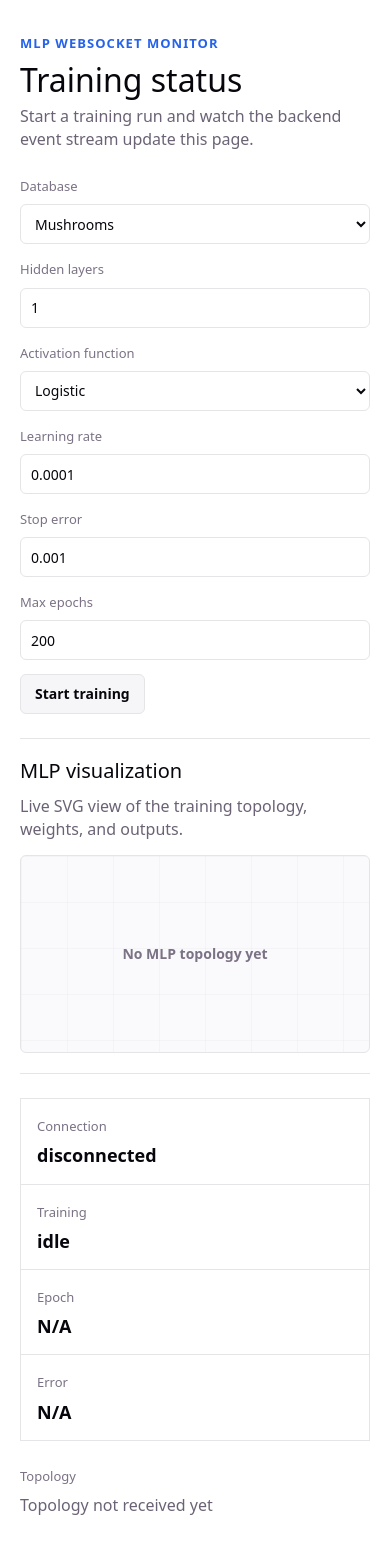
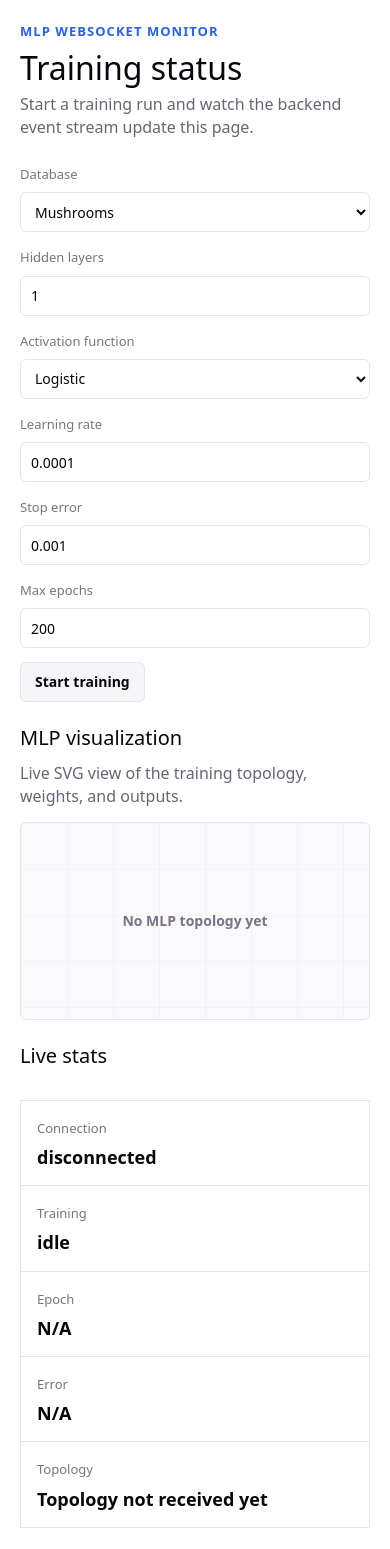
Before and after one commit to stiigp/portf-MLP, a React (Vite) app in the folder frontend/: page / in a window 390 px wide. Built offline with nearby package versions, Linux system fonts and the light colour scheme.

Commit message:
feat(frontend): horizontal layout

```diff
--- a/frontend/src/App.css
+++ b/frontend/src/App.css
@@ -1,17 +1,33 @@
 .app-shell {
   min-height: 100svh;
-  display: flex;
-  align-items: center;
-  justify-content: center;
-  padding: 32px 20px;
+  padding: 24px;
   box-sizing: border-box;
 }
 
-.training-panel {
-  width: min(920px, 100%);
+.training-layout {
+  width: 100%;
+  min-height: calc(100svh - 48px);
+  display: grid;
+  grid-template-columns: minmax(240px, 300px) minmax(520px, 1fr) minmax(220px, 280px);
+  gap: 24px;
+  align-items: stretch;
+}
+
+.controls-panel,
+.stats-panel {
+  min-width: 0;
   display: flex;
   flex-direction: column;
   gap: 24px;
+}
+
+.visualization-panel {
+  min-width: 0;
+  display: flex;
+}
+
+.visualization-panel > .mlp-visualization-section {
+  flex: 1;
 }
 
 .heading-group {
@@ -36,9 +52,9 @@
 
 .training-form {
   display: grid;
-  grid-template-columns: repeat(5, minmax(0, 1fr));
+  grid-template-columns: 1fr;
   gap: 14px;
-  align-items: end;
+  align-items: stretch;
 }
 
 .training-form label {
@@ -99,18 +115,18 @@ button:disabled {
 
 .status-grid {
   display: grid;
-  grid-template-columns: repeat(2, minmax(0, 1fr));
+  grid-template-columns: 1fr;
   border: 1px solid var(--border);
 }
 
 .status-grid > div {
   min-width: 0;
   padding: 16px;
-  border-right: 1px solid var(--border);
+  border-bottom: 1px solid var(--border);
 }
 
 .status-grid > div:last-child {
-  border-right: 0;
+  border-bottom: 0;
 }
 
 .status-grid span,
@@ -153,14 +169,37 @@ button:disabled {
   min-width: 0;
 }
 
+@media (max-width: 1080px) {
+  .training-layout {
+    grid-template-columns: minmax(220px, 280px) minmax(420px, 1fr);
+  }
+
+  .stats-panel {
+    grid-column: 1 / -1;
+  }
+
+  .status-grid {
+    grid-template-columns: repeat(5, minmax(0, 1fr));
+  }
+
+  .status-grid > div {
+    border-right: 1px solid var(--border);
+    border-bottom: 0;
+  }
+
+  .status-grid > div:last-child {
+    border-right: 0;
+  }
+}
+
 @media (max-width: 760px) {
   .app-shell {
-    align-items: flex-start;
+    padding: 20px;
   }
 
+  .training-layout,
   .status-grid,
-  .details,
-  .training-form {
+  .details {
     grid-template-columns: 1fr;
   }
 
@@ -178,8 +217,7 @@ button:disabled {
   display: flex;
   flex-direction: column;
   gap: 14px;
-  border-block: 1px solid var(--border);
-  padding: 20px 0;
+  min-width: 0;
 }
 
 .mlp-visualization-heading {
--- a/frontend/src/App.tsx
+++ b/frontend/src/App.tsx
@@ -59,7 +59,7 @@ function App() {
     }
 
     return snapshot.topology
-      .map((layer) => `${layer.type}[${layer.index}]: ${layer.perceptronIds.length}`)
+      .map((layer) => layer.type === "hidden" ? `${layer.type}(${layer.index+1}): ${layer.perceptronIds.length}` : `${layer.type}: ${layer.perceptronIds.length}`)
       .join(' | ')
   }, [snapshot.topology])
 
@@ -155,13 +155,14 @@ function App() {
 
   return (
     <main className="app-shell">
-      <section className="training-panel">
+      <section className="training-layout">
+        <aside className="controls-panel" aria-labelledby="training-title">
           <div className="heading-group">
             <p className="eyebrow">MLP websocket monitor</p>
-          <h1>Training status</h1>
+            <h1 id="training-title">Training status</h1>
             <p>
-            Start a training run and watch the backend event stream update this
-            page.
+              Start a training run and watch the backend event stream update
+              this page.
             </p>
           </div>
 
@@ -172,7 +173,9 @@ function App() {
               void handleStartTraining(trainingForm)
             }}
           />
+        </aside>
 
+        <div className="visualization-panel">
           <MlpVisualization
             topology={snapshot.topology}
             connections={snapshot.weights}
@@ -180,7 +183,10 @@ function App() {
             progress={snapshot.progress}
             eventType={lastEvent?.type ?? null}
           />
+        </div>
 
+        <aside className="stats-panel" aria-label="Training statistics">
+          <h2>Live stats</h2>
           <section className="status-grid" aria-live="polite">
             <div>
               <span>Connection</span>
@@ -196,16 +202,18 @@ function App() {
             </div>
             <div>
               <span>Error</span>
-            <strong>{currentProgress ? formatNumber(currentProgress.networkError) : 'N/A'}</strong>
+              <strong>
+                {currentProgress
+                  ? formatNumber(currentProgress.networkError)
+                  : 'N/A'}
+              </strong>
+            </div>
+            <div>
+              <span>Topology</span>
+              <strong>{topologySummary}</strong>
             </div>
           </section>
-
-        <section className="details">
-          <div>
-            <span>Topology</span>
-            <p>{topologySummary}</p>
-          </div>
-        </section>
+        </aside>
       </section>
     </main>
   )
```
Lines whose indentation alone changed are shown as unchanged.
